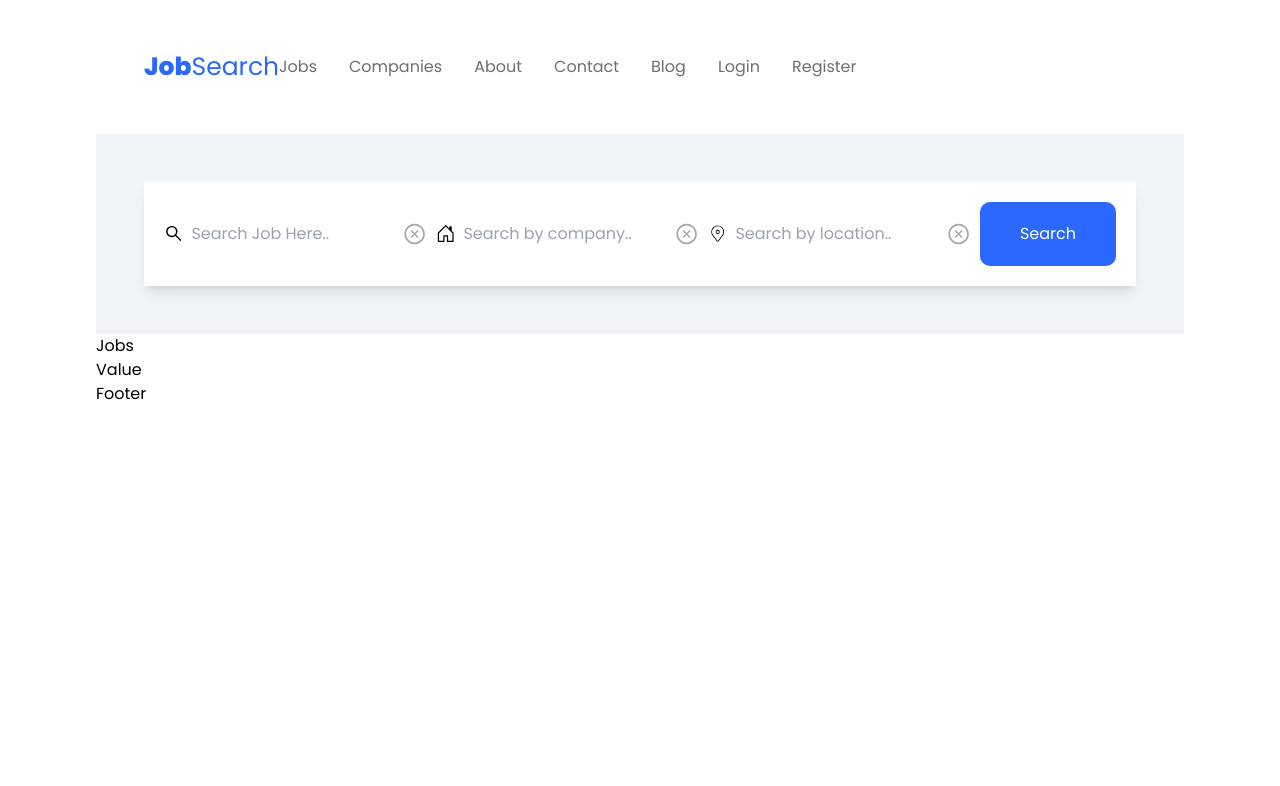
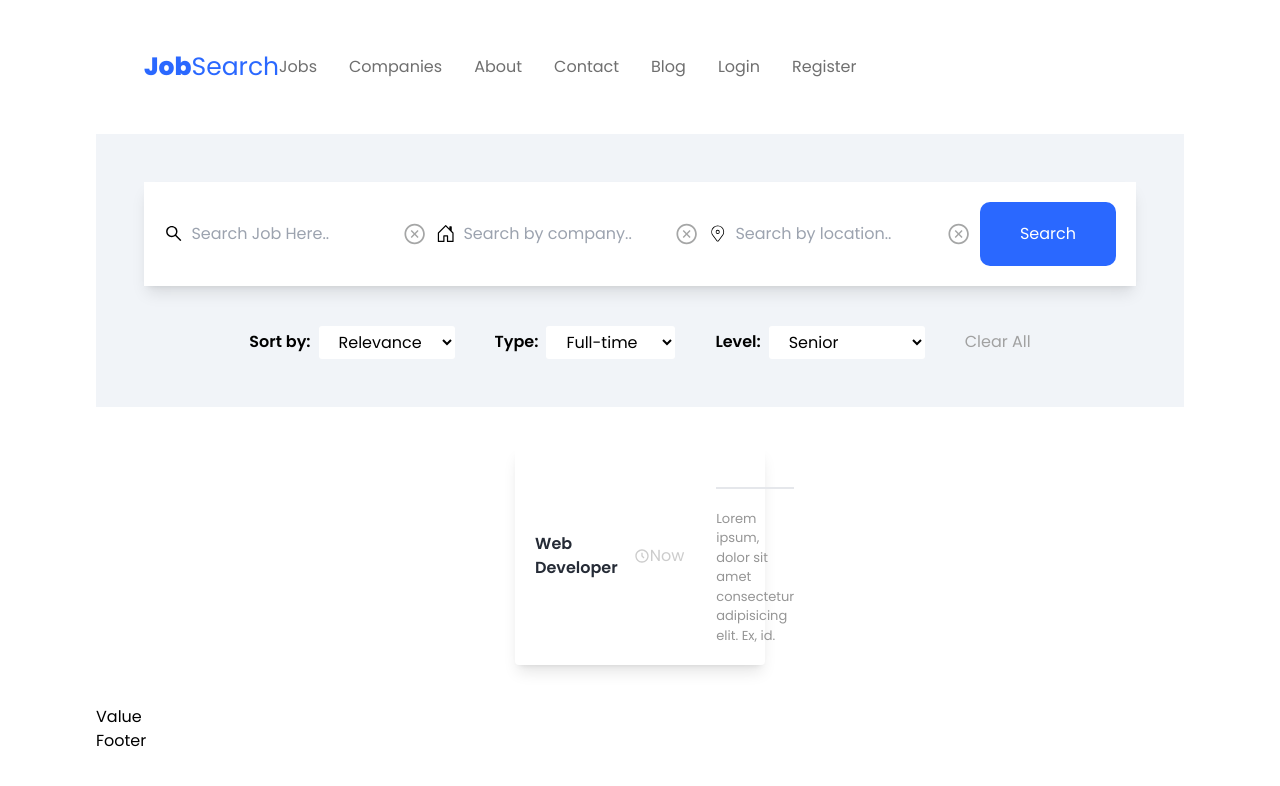
Before and after one commit to aid19/job-portal-react, a React app: page / in a window 1280 px wide. Shown: the top 786 px of the page. Built offline with nearby package versions, Linux system fonts and the light colour scheme; the HTML template or start-up script is replaced by a standard one.

Commit message:
some changes

```diff
--- a/src/Components/JobDiv/Jobs.jsx
+++ b/src/Components/JobDiv/Jobs.jsx
@@ -1,9 +1,28 @@
 // eslint-disable-next-line no-unused-vars
 import React from 'react'
 
+import {BiTimeFive} from 'react-icons/bi'
+
 const Jobs = () => {
   return (
-    <div>Jobs</div>
+    <div className='jobContainer flex gap-10 justify-center flex-wrap items-center py-10'>
+      <div className='group group/item singleJob w-[250px] p-[20px] bg-white rounded [10p] hover:bg-blueColor shadow-lg
+      shadow-greyIsh-400/700 hover:shadow-lg'>
+        <span className='flex justify-between items-center gap-4'>
+          <h1 className='text-[16px] font-semibold text-textColor group-hover:text-white'>Web Developer</h1>
+          <span className='flex items-center text-[#ccc]'>
+            <BiTimeFive />Now
+          </span>
+          <h6 className='text-[#ccc]'></h6>
+          <p className='text-[13px] text-[#959595] pt-[20px] border-t-[2px] mt-[20px] group-hover:text-white'>
+            Lorem ipsum, dolor sit amet consectetur adipisicing elit. Ex, id.
+          </p>
+          <div className='company flex items-center gap-2'>
+            <img src='' alt=''/>
+          </div>
+        </span>
+      </div>
+    </div>
   )
 }
 
--- a/src/Components/SearchDiv/Search.jsx
+++ b/src/Components/SearchDiv/Search.jsx
@@ -7,7 +7,7 @@ import { CiLocationOn } from 'react-icons/ci';
 
 const Search = () => {
   return (
-    <div className='searchDiv grid gb-10 bg-greyIsh reounded-[10px] p-[3rem]'>
+    <div className='searchDiv grid gap-10 bg-greyIsh reounded-[10px] p-[3rem]'>
         <from action="">
             <div className='firstDiv flex justify-between items-center rounde-[8px] gap-[10px] bg-white p-5
             shadow-lg shadow-greyIsh-700'>
@@ -33,6 +33,36 @@ const Search = () => {
             </div>
         </from>
 
+        <div className="secDiv flex items-center gap-10 justify-center">
+          <div className='singleSearch flex items-center gap-2'>
+            <label htmlFor="relevance" className='text-[808080] font-semibold'>Sort by:</label>
+            <select name="" id="relevance" className='bg-white rounded-[3px] px-4 py-1'>
+              <option value="">Relevance</option>
+              <option value="">Inclusive</option>
+              <option value="">Start with</option>
+              <option value="">Contains</option>
+            </select>
+          </div>
+          <div className='singleSearch flex items-center gap-2'>
+            <label htmlFor="type" className='text-[808080] font-semibold'>Type:</label>
+            <select name="" id="tyoe" className='bg-white rounded-[3px] px-4 py-1'>
+              <option value="">Full-time</option>
+              <option value="">Remote</option>
+              <option value="">Contract</option>
+              <option value="">Part-time</option>
+            </select>
+          </div>
+          <div className='singleSearch flex items-center gap-2'>
+            <label htmlFor="level" className='text-[808080] font-semibold'>Level:</label>
+            <select name="" id="level" className='bg-white rounded-[3px] px-4 py-1'>
+              <option value="">Senior</option>
+              <option value="">Beginner</option>
+              <option value="">Intermediate</option>
+              <option value="">Advocate</option>
+            </select>
+          </div>
+          <span className='text-[#a1a1a1] cursor-pointer'>Clear All</span>
+        </div>
     </div>
   )
 }
--- a/src/index.css
+++ b/src/index.css
@@ -1,5 +1,4 @@
 @import url('https://fonts.googleapis.com/css2?family=Poppins:wght@200;300;400;600;800&display=swap');
-
 @tailwind base;
 @tailwind components;
 @tailwind utilities;
@@ -24,7 +23,8 @@ li:hover::before {
   height: 4px;
   width: 100%;
   background: #2a68ff;
-  right: 0;
+  right:0;
+  bottom: -10px;
   color: #2a68ff;
 }
 
```
